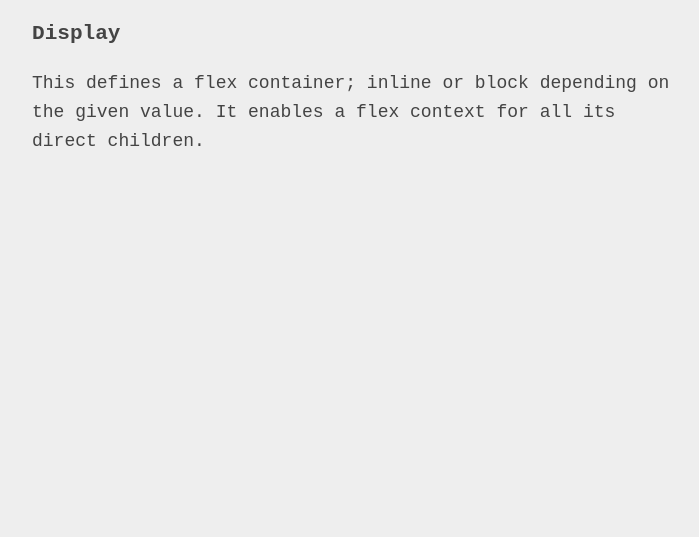
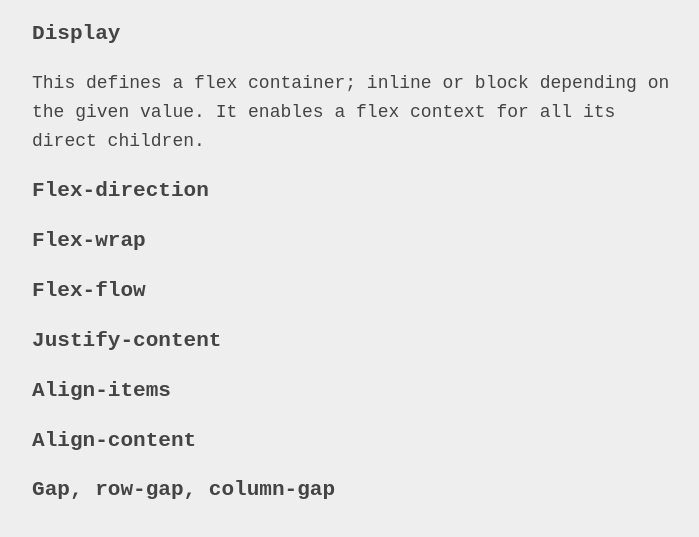
Before and after one commit to MfundoZA/mfundoza.github.io, a plain HTML site: page pages/layouts.html in a window 1280 px wide. Shown: the part 125-662 px from the top of the page, without its empty margins (283-982 px from the left). Drawn offline with Linux system fonts and the light colour scheme.

```diff
--- a/pages/layouts.html
+++ b/pages/layouts.html
@@ -14,5 +14,19 @@
     <h3>Display</h3>
     <p>This defines a flex container; inline or block depending on the given value. It enables a flex context
         for all its direct children.</p>
+
+    <h3>Flex-direction</h3>
+
+    <h3>Flex-wrap</h3>
+
+    <h3>Flex-flow</h3>
+
+    <h3>Justify-content</h3>
+
+    <h3>Align-items</h3>
+
+    <h3>Align-content</h3>
+
+    <h3>Gap, row-gap, column-gap</h3>
 </body>
 </html>
```
Also changed, not shown: images/01-container.svg (added), images/flex-direction.svg (added), images/flex-wrap.svg (added).
